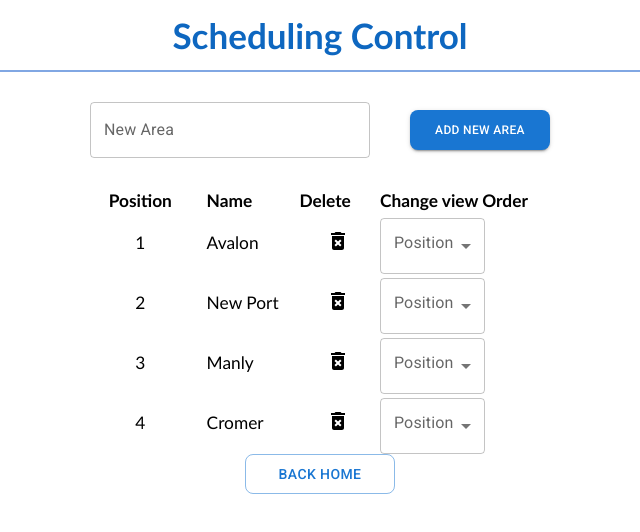
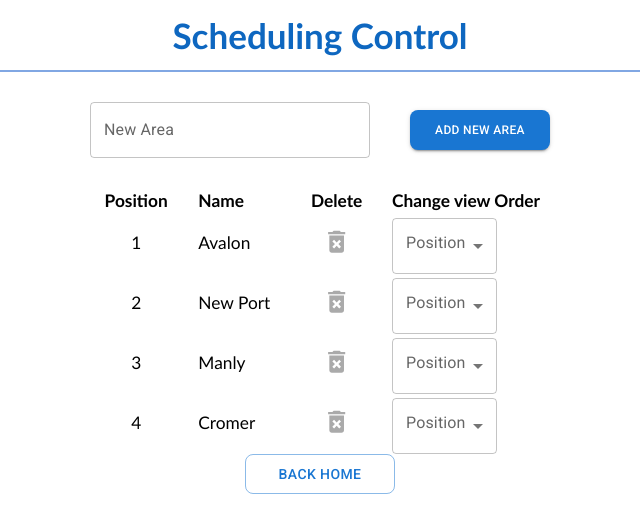
Before and after one commit to bravoarthur/schedule-control, a Next.js app: page /editArea in a window 1280 px wide. Shown: the top 532 px of the page, without its empty margins (320-960 px from the left). Built offline with nearby package versions, Linux system fonts and the light colour scheme; a web font is replaced by a local one.

Commit message:
Styles EditArea

```diff
--- a/package.json
+++ b/package.json
@@ -14,6 +14,7 @@
     "@material-ui/core": "^4.12.4",
     "@mui/icons-material": "^5.8.0",
     "@mui/material": "^5.8.0",
+    "@types/google-map-react": "^2.1.7",
     "@types/react-datepicker": "^4.4.1",
     "next": "12.1.6",
     "normalize.css": "^8.0.1",
--- a/src/pages/editArea/EditArea.module.scss
+++ b/src/pages/editArea/EditArea.module.scss
@@ -46,6 +46,11 @@
         text-align: center;
         padding: 0px 20px;
     }
+    .btnDelete {
+        cursor: pointer;
+        color: #aaa;
+        font-size: 22pt;
+    }
 }
 
 .btnBackHome {
--- a/src/pages/editArea/index.tsx
+++ b/src/pages/editArea/index.tsx
@@ -80,7 +80,7 @@ function EditAreas() {
                         <tr>
                             <th className={style.tdCenterPosition}>Position</th>
                             <th>Name</th>
-                            <th>Delete</th>
+                            <th className={style.tdCenterPosition}>Delete</th>
                             <th>Change view Order</th>
                         </tr>
                     </thead>
@@ -92,7 +92,7 @@ function EditAreas() {
                                     <td className={style.tdCenterPosition}> {index + 1}</td>
                                     <td> {item}</td>
                                     <td className={style.tdCenterPosition}>
-                                        <DeleteForever
+                                        <DeleteForever className={style.btnDelete}
                                          onClick={()=> _handleDeleteArea(item)}
                                         >
                                             Delete Area
```
Also changed, not shown: src/pages/api/clientsarea.json (+1 -1 lines), 1 other file (tests, documents, lock files or other folders).
